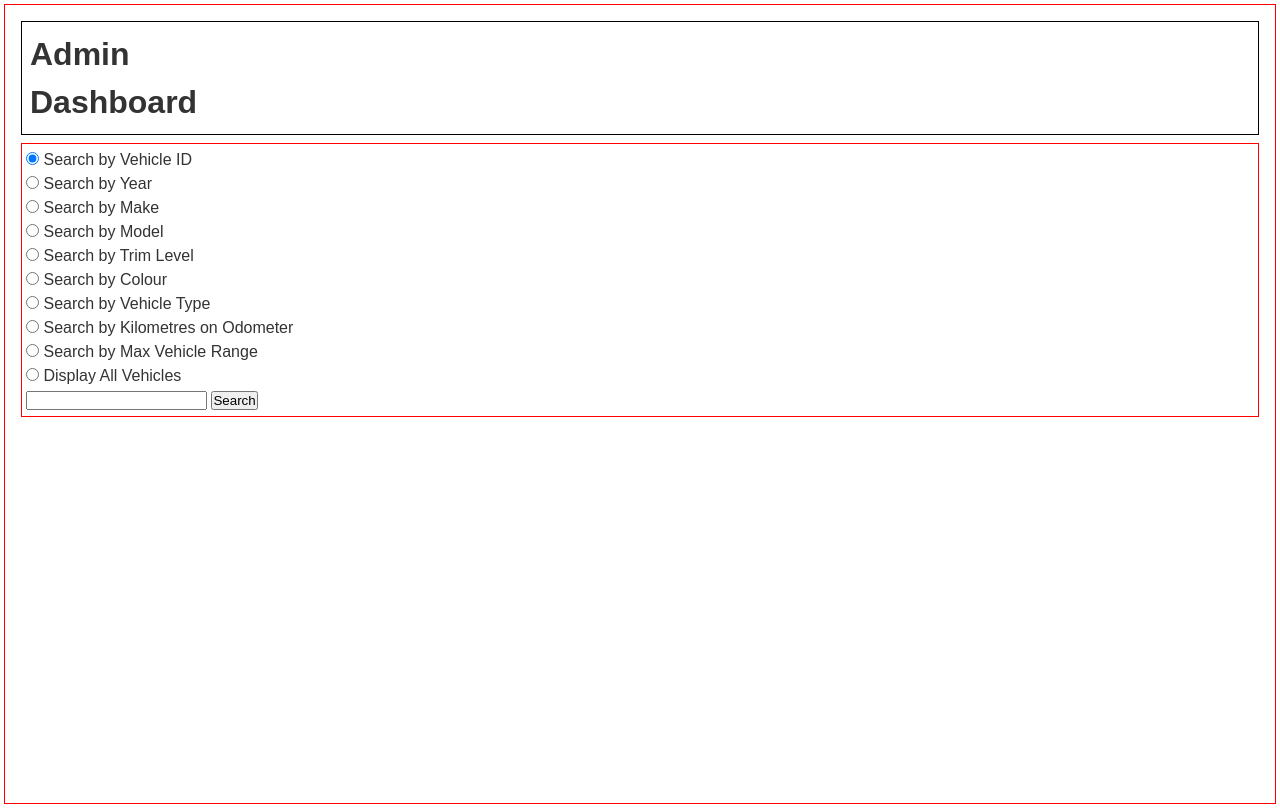
After one commit to cskevhho/york-lions, a Flask app: page /api/vehicle/read in a window 1280 px wide. The commit adds this page. Run offline with Flask 3, Linux system fonts and the light colour scheme.

Commit message:
Created vehicle model, CRUD, UI
- Created the model, CRUD, and UI for
vehicles
- Made a couple minor fixes for user

```diff
--- a/yorklions/__init__.py
+++ b/yorklions/__init__.py
@@ -1,6 +1,7 @@
 from flask import Flask
 from .extensions import db, migrate, bcrypt, login_manager
 from .routes.user.controller import user_ctrl
+from .routes.vehicle.controller import vehicle_ctrl
 from .routes.auth import auth
 from .routes.main import main
 
@@ -16,3 +17,7 @@ login_manager.init_app(app)
 app.register_blueprint(main)
 app.register_blueprint(auth)
 app.register_blueprint(user_ctrl, url_prefix="/api/user")
+app.register_blueprint(vehicle_ctrl, url_prefix="/api/vehicle")
+
+with app.app_context():
+    db.create_all()
--- a/yorklions/routes/user/controller.py
+++ b/yorklions/routes/user/controller.py
@@ -19,7 +19,7 @@ def create():
 @user_ctrl.route("/read", methods=["GET", "POST"])
 def read():
     if request.method == "POST":
-        return read_user()
+        return read_user(request)
 
     return render_template("user/read.html")
 
--- a/yorklions/routes/user/create.py
+++ b/yorklions/routes/user/create.py
@@ -6,3 +6,4 @@ def create_user(username, email, password):
     new_user = User(username=username, email=email, password=password)
     db.session.add(new_user)
     db.session.commit()
+    return {"message": f"User '{new_user.id}' created successfully"}, 200
--- a/yorklions/routes/user/read.py
+++ b/yorklions/routes/user/read.py
@@ -1,9 +1,8 @@
 from ...models.user import User
 from ...extensions import db
-from flask import request
 
 
-def read_user():
+def read_user(request):
     search_type = request.form['search_type']
     search_text = request.form['search_field']
 
--- /dev/null
+++ b/yorklions/routes/vehicle/controller.py
@@ -0,0 +1,65 @@
+from flask import Blueprint, render_template, request, redirect, url_for
+from .services import create_vehicle, read_vehicle, update_vehicle, delete_all
+from ...models.vehicle import Vehicle
+
+vehicle_ctrl = Blueprint("vehicle", __name__)
+
+
+@vehicle_ctrl.route("/create", methods=["GET", "POST"])
+def create():
+    if request.method == "POST":
+        year = request.form["year"]
+        make = request.form["make"]
+        model = request.form["model"]
+        trim = request.form["trim"]
+        colour = request.form["colour"]
+        type = request.form["type"]
+        kilometres = request.form["kilometres"]
+        max_range = request.form["max_range"]
+        return create_vehicle(year, make, model, trim, colour, type, kilometres, max_range)
+
+    return render_template("vehicle/create.html")
+
+
+@vehicle_ctrl.route("/read", methods=["GET", "POST"])
+def read():
+    if request.method == "POST":
+        return read_vehicle(request)
+
+    return render_template("vehicle/read.html")
+
+
+@vehicle_ctrl.route("/update", methods=["GET", "POST"])
+def update():
+    if request.method == "POST":
+        vehicle_id = request.form.get("id")
+        year = request.form["year"]
+        make = request.form["make"]
+        model = request.form["model"]
+        trim = request.form["trim"]
+        colour = request.form["colour"]
+        type = request.form["type"]
+        kilometres = request.form["kilometres"]
+        max_range = request.form["max_range"]
+
+        # Do not pass in objects to the route, pass the parameters in, ORM formalities stuff
+        return update_vehicle (vehicle_id, {
+                "year": year,
+                "make": make,
+                "model": model,
+                "trim": trim,
+                "colour": colour,
+                "type": type,
+                "kilometres": kilometres,
+                "max_range": max_range
+        })
+
+    return render_template("vehicle/update.html")
+
+
+@vehicle_ctrl.route("/delete", methods=["GET", "POST"])
+def delete():
+    if request.method == "POST":
+        return delete_all()
+
+    return render_template("vehicle/delete.html")
--- /dev/null
+++ b/yorklions/routes/vehicle/services.py
@@ -0,0 +1,6 @@
+from .create import create_vehicle
+from .read import read_vehicle
+from .update import update_vehicle
+from .delete import delete_all
+
+# This file exists to bundle the services together to be imported in the controller
--- /dev/null
+++ b/yorklions/templates/vehicle/read.html
@@ -0,0 +1,38 @@
+{% extends "admin_layout.html" %}
+
+{% block content %}
+<script type="text/javascript">
+    function enableDisableSearchField() {
+        if (document.getElementById("display_all").checked) {
+            document.getElementById("search_field").style.display = "none"
+        } else {
+            document.getElementById("search_field").style.display = "inline-block"
+        }
+    }
+</script>
+
+<form action="{{ url_for('vehicle.read') }}" method="post">
+    <input type="radio" onclick="javascript:enableDisableSearchField();" name="search_type" id="vehicle_id" value="vehicle_id" checked="checked">
+    <label for="vehicle_id">Search by Vehicle ID</label><br/>
+    <input type="radio" onclick="javascript:enableDisableSearchField();" name="search_type" id="year" value="year">
+    <label for="year">Search by Year</label><br />
+    <input type="radio" onclick="javascript:enableDisableSearchField();" name="search_type" id="make" value="make">
+    <label for="make">Search by Make</label><br />
+    <input type="radio" onclick="javascript:enableDisableSearchField();" name="search_type" id="model" value="model">
+    <label for="model">Search by Model</label><br />
+    <input type="radio" onclick="javascript:enableDisableSearchField();" name="search_type" id="trim" value="trim">
+    <label for="trim">Search by Trim Level</label><br />
+    <input type="radio" onclick="javascript:enableDisableSearchField();" name="search_type" id="colour" value="colour">
+    <label for="colour">Search by Colour</label><br />
+    <input type="radio" onclick="javascript:enableDisableSearchField();" name="search_type" id="type" value="type">
+    <label for="type">Search by Vehicle Type</label><br />
+    <input type="radio" onclick="javascript:enableDisableSearchField();" name="search_type" id="kilometres" value="kilometres">
+    <label for="kilometres">Search by Kilometres on Odometer</label><br />
+    <input type="radio" onclick="javascript:enableDisableSearchField();" name="search_type" id="max_range" value="max_range">
+    <label for="max_range">Search by Max Vehicle Range</label><br />
+    <input type="radio" onclick="javascript:enableDisableSearchField();" name="search_type" id="display_all" value="display_all">
+    <label for="display_all">Display All Vehicles</label><br />
+    <input type="text" value="" id="search_field" name="search_field">
+    <input type="submit" value="Search">
+</form>
+{% endblock %}
```
Also changed, not shown: migrations/versions/f9ca2f393769_.py (deleted, +0 -47 lines), yorklions/models/vehicle.py (added, +16 -0 lines), yorklions/routes/vehicle/create.py (added, +9 -0 lines), yorklions/routes/vehicle/delete.py (added, +14 -0 lines), yorklions/routes/vehicle/read.py (added, +47 -0 lines), yorklions/routes/vehicle/update.py (added, +20 -0 lines), yorklions/templates/admin.html (+16 -0 lines), yorklions/templates/vehicle/create.html (added, +22 -0 lines), yorklions/templates/vehicle/delete.html (added, +8 -0 lines), yorklions/templates/vehicle/update.html (added, +25 -0 lines), instance/db.sqlite3.
